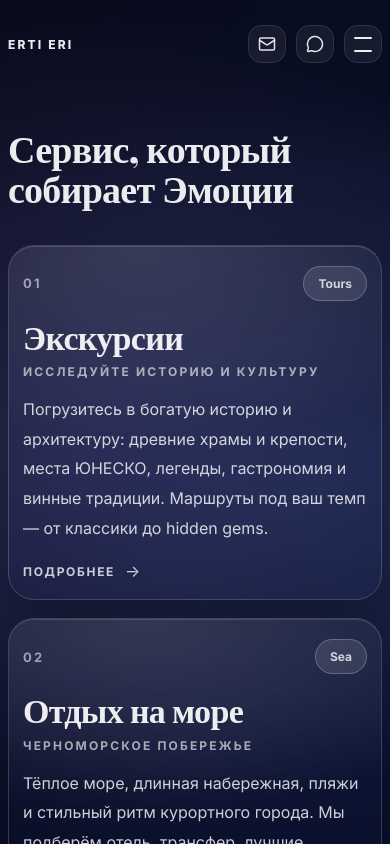
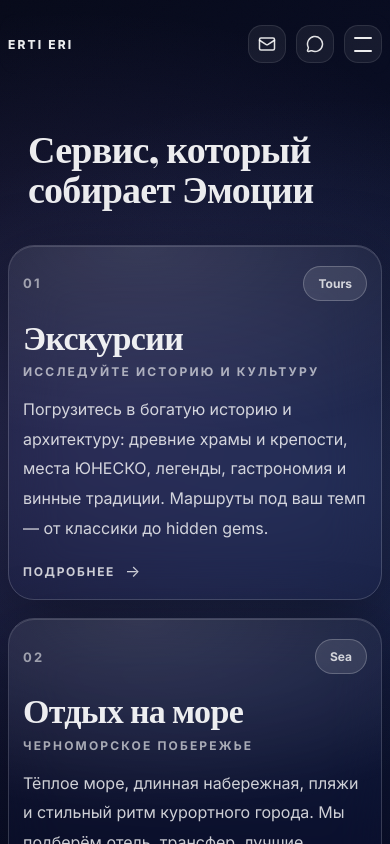
Before and after one commit to GioMika/ertieri, a React (Vite) app: page /services in a window 390 px wide. Shown: the top 844 px of the page. Built offline with nearby package versions, Linux system fonts and the light colour scheme.

Commit message:
all pages padding ans headers and blogs

```diff
--- a/src/pages/About/About.jsx
+++ b/src/pages/About/About.jsx
@@ -82,7 +82,6 @@ const About = () => {
   return (
       <div className={classes.about}>
         <header className={classes.header}>
-          <div className={classes.brandPill}>Erti Eri</div>
           <h1 className={classes.pageTitle}>О Нашей компании </h1>
           {/*<p className={classes.pageSubtitle}>*/}
           {/*  Минимализм, премиум-подача и смысл — без перегруза.*/}
--- a/src/pages/About/About.module.css
+++ b/src/pages/About/About.module.css
@@ -334,6 +334,7 @@
     .card {
         grid-column: 1 / -1;
     }
+
 }
 
 @media (max-width: 768px) {
--- a/src/pages/Blog/Blog.module.css
+++ b/src/pages/Blog/Blog.module.css
@@ -383,6 +383,7 @@
     .grid{
         gap: 18px;
         grid-template-columns: 1fr;
+        padding: 0;
     }
 
     .card:nth-child(1),
--- a/src/pages/Services/Services.module.css
+++ b/src/pages/Services/Services.module.css
@@ -260,6 +260,10 @@
     .grid {
         grid-template-columns:1fr;
     }
+
+    .h1 {
+    padding: 0 20px;
+    }
 }
 
 @media (max-width: 768px) {
```
